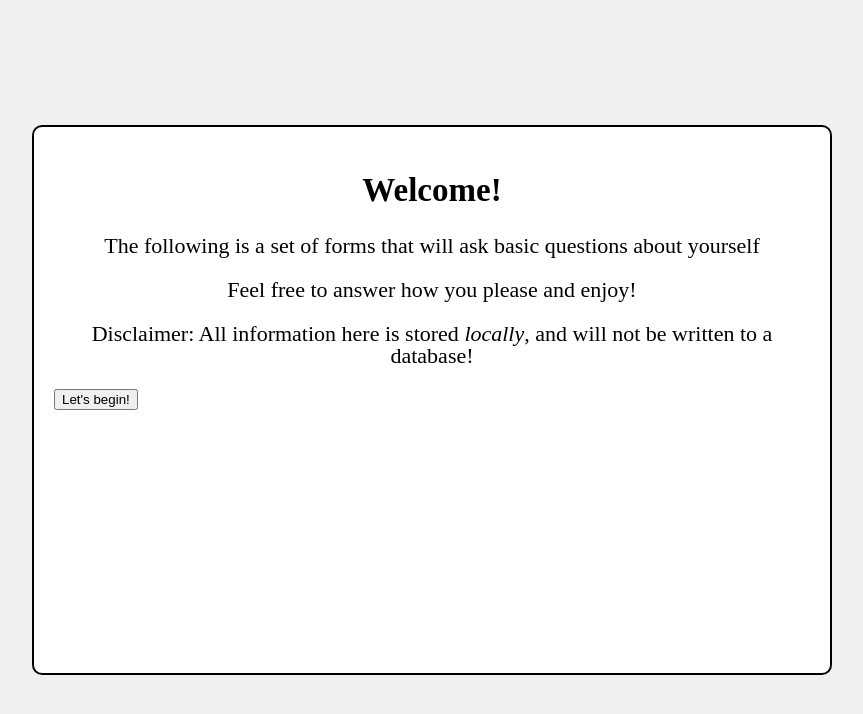
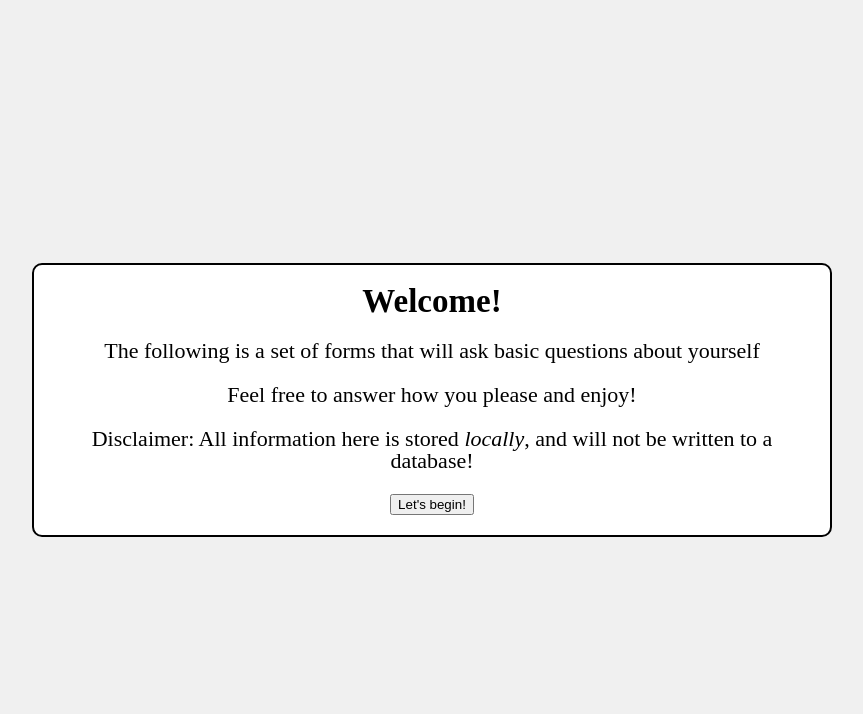
Before and after one commit to Joeseff6/React-Interactive-Forms, a React (Create React App) app: page / in a window 1280 px wide. Shown: the top 714 px of the page, without its empty margins (208-1071 px from the left). Built offline with nearby package versions, Linux system fonts and the light colour scheme.

Commit message:
Removed wrapper height, nested h1 styling

```diff
--- a/public/styles/styles.css
+++ b/public/styles/styles.css
@@ -43,15 +43,24 @@ table {
   margin: 2rem;
   padding: 2rem;
   width: clamp(30rem, 90%, 80rem);
-  min-height: 55rem;
   border: 2px solid black;
   border-radius: 10px;
   background-color: white;
 }
 
+.welcome-section {
+  display: flex;
+  flex-direction: column;
+  justify-content: center;
+  align-items: center;
+}
+
 .welcome-header {
   text-align: center;
   font-size: 2.2rem;
+}
+.welcome-header h1 {
+  margin: 0;
 }
 
 *, *::after, *::before {
--- a/src/scss/_welcome-view.scss
+++ b/src/scss/_welcome-view.scss
@@ -1,6 +1,16 @@
 @use "variables";
+
+.welcome-section {
+  display: flex;
+  flex-direction: column;
+  justify-content: center;
+  align-items: center;
+}
 
 .welcome-header {
   text-align: center;
   font-size: variables.$font-size-n;
+  h1{
+    margin: 0;
+  }
 }
--- a/src/scss/_wrapper.scss
+++ b/src/scss/_wrapper.scss
@@ -4,7 +4,6 @@
   margin: 2rem;
   padding: 2rem;
   width: clamp(30rem, 90%, 80rem);
-  min-height: 55rem;
   border: 2px solid black;
   border-radius: 10px;
   background-color: variables.$background-color-form;
```
Also changed, not shown: 1 other file (tests, documents, lock files or other folders).
